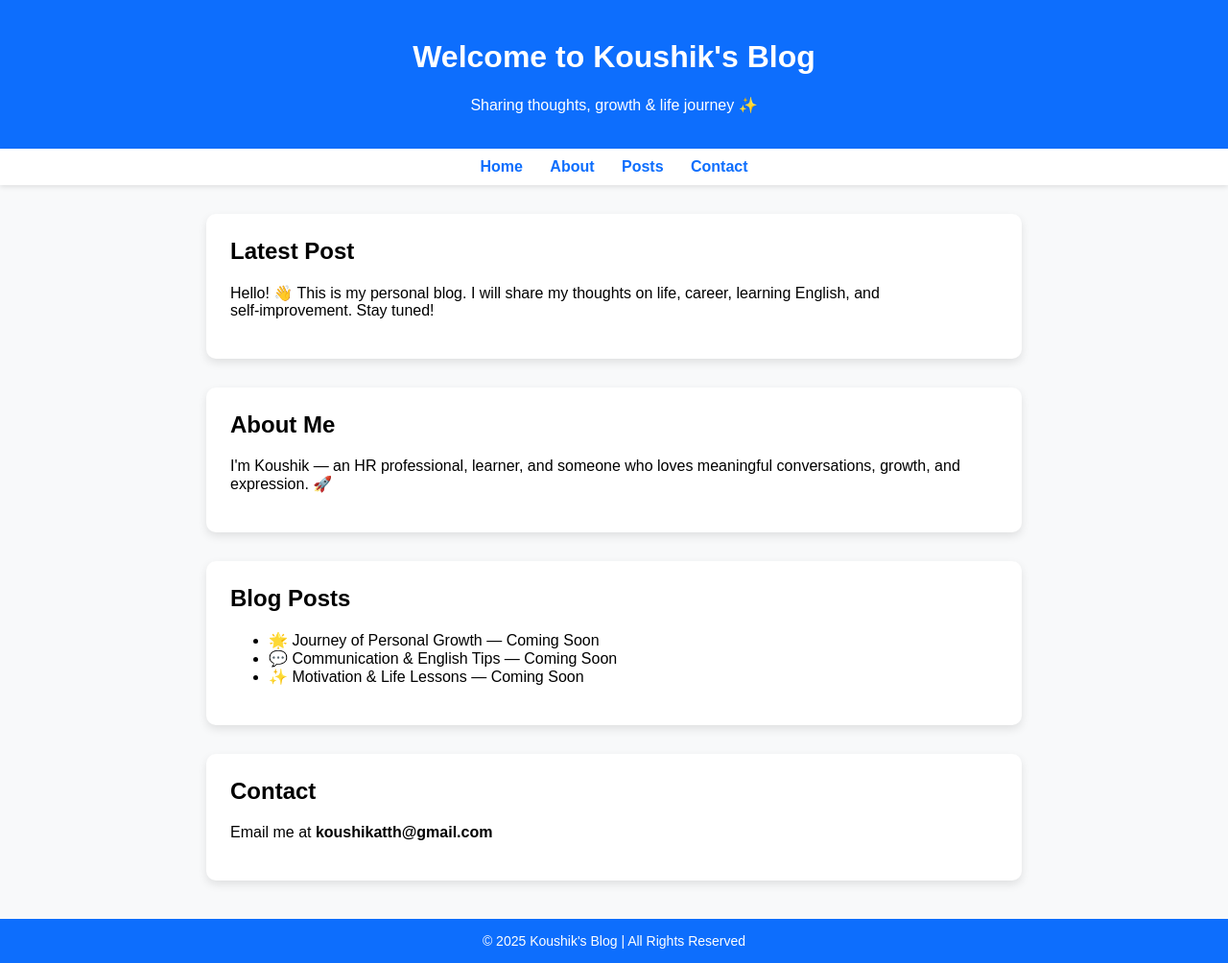
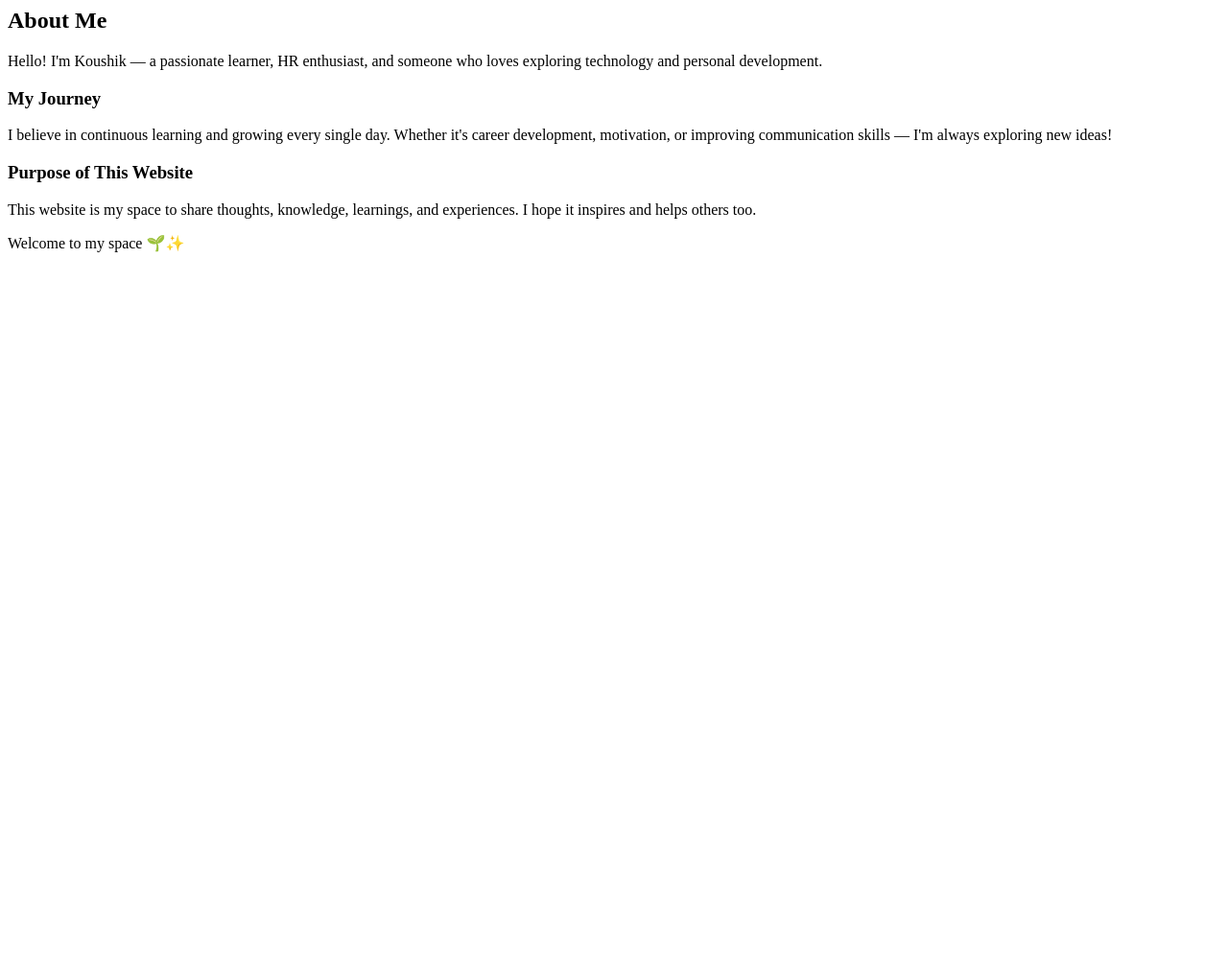
Before and after one commit to koushikys123-lab/Koushik-, a plain HTML site: page index.html in a window 1280 px wide. Shown: the whole page at 96% size. After the commit the page ends 800 px from the top, so only its background shows below. Drawn offline with Linux system fonts and the light colour scheme.

Commit message:
Update index.html

```diff
--- a/index.html
+++ b/index.html
@@ -1,60 +1,10 @@
-<!DOCTYPE html>
-<html lang="en">
-<head>
-<meta charset="UTF-8" />
-<meta name="viewport" content="width=device-width, initial-scale=1.0" />
-<title>Koushik's Blog</title>
-<style>
-body {font-family: Arial, sans-serif; margin:0; padding:0; background:#f8f9fa;}
-header {background:#0d6efd; color:#fff; padding:20px; text-align:center;}
-nav {background:#fff; padding:10px; text-align:center; box-shadow:0 2px 5px rgba(0,0,0,0.1);}
-nav a {margin:0 12px; text-decoration:none; font-weight:bold; color:#0d6efd;}
-.container {max-width:800px; margin:30px auto; background:#fff; padding:25px; border-radius:10px; box-shadow:0 4px 10px rgba(0,0,0,0.1);}
-footer {text-align:center; margin-top:40px; background:#0d6efd; padding:15px; color:#fff; font-size:14px;}
-h2 {margin-top:0;}
-</style>
-</head>
-<body>
+<h2>About Me</h2>
+<p>Hello! I'm Koushik — a passionate learner, HR enthusiast, and someone who loves exploring technology and personal development.</p>
 
-<header>
-<h1>Welcome to Koushik's Blog</h1>
-<p>Sharing thoughts, growth & life journey ✨</p>
-</header>
+<h3>My Journey</h3>
+<p>I believe in continuous learning and growing every single day. Whether it's career development, motivation, or improving communication skills — I'm always exploring new ideas!</p>
 
-<nav>
-<a href="#home">Home</a>
-<a href="#about">About</a>
-<a href="#posts">Posts</a>
-<a href="#contact">Contact</a>
-</nav>
+<h3>Purpose of This Website</h3>
+<p>This website is my space to share thoughts, knowledge, learnings, and experiences. I hope it inspires and helps others too.</p>
 
-<div class="container" id="home">
-<h2>Latest Post</h2>
-<p>Hello! 👋 This is my personal blog. I will share my thoughts on life, career, learning English, and self‑improvement. Stay tuned!</p>
-</div>
-
-<div class="container" id="about">
-<h2>About Me</h2>
-<p>I'm Koushik — an HR professional, learner, and someone who loves meaningful conversations, growth, and expression. 🚀</p>
-</div>
-
-<div class="container" id="posts">
-<h2>Blog Posts</h2>
-<ul>
-<li>🌟 Journey of Personal Growth — Coming Soon</li>
-<li>💬 Communication & English Tips — Coming Soon</li>
-<li>✨ Motivation & Life Lessons — Coming Soon</li>
-</ul>
-</div>
-
-<div class="container" id="contact">
-<h2>Contact</h2>
-<p>Email me at <strong>koushikatth@gmail.com</strong></p>
-</div>
-
-<footer>
-© 2025 Koushik's Blog | All Rights Reserved
-</footer>
-
-</body>
-</html>
+<p>Welcome to my space 🌱✨</p>
```
